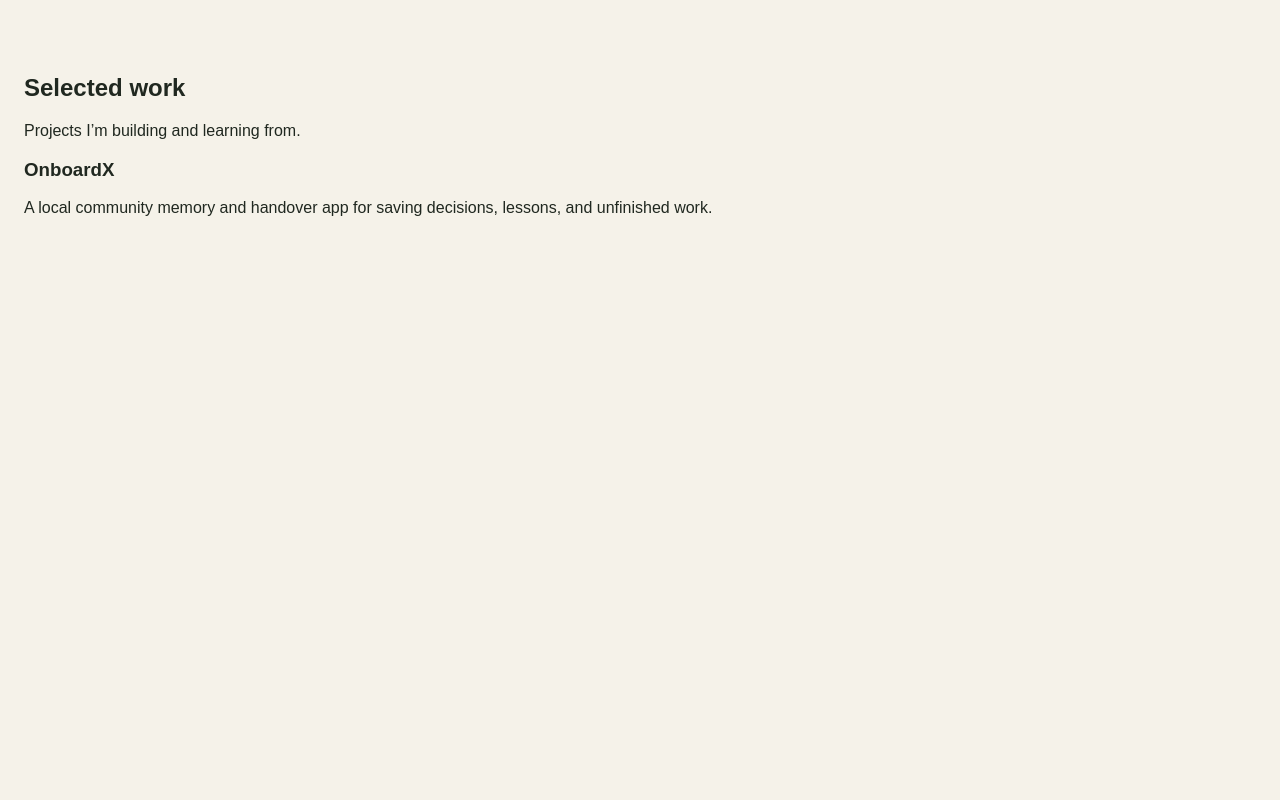
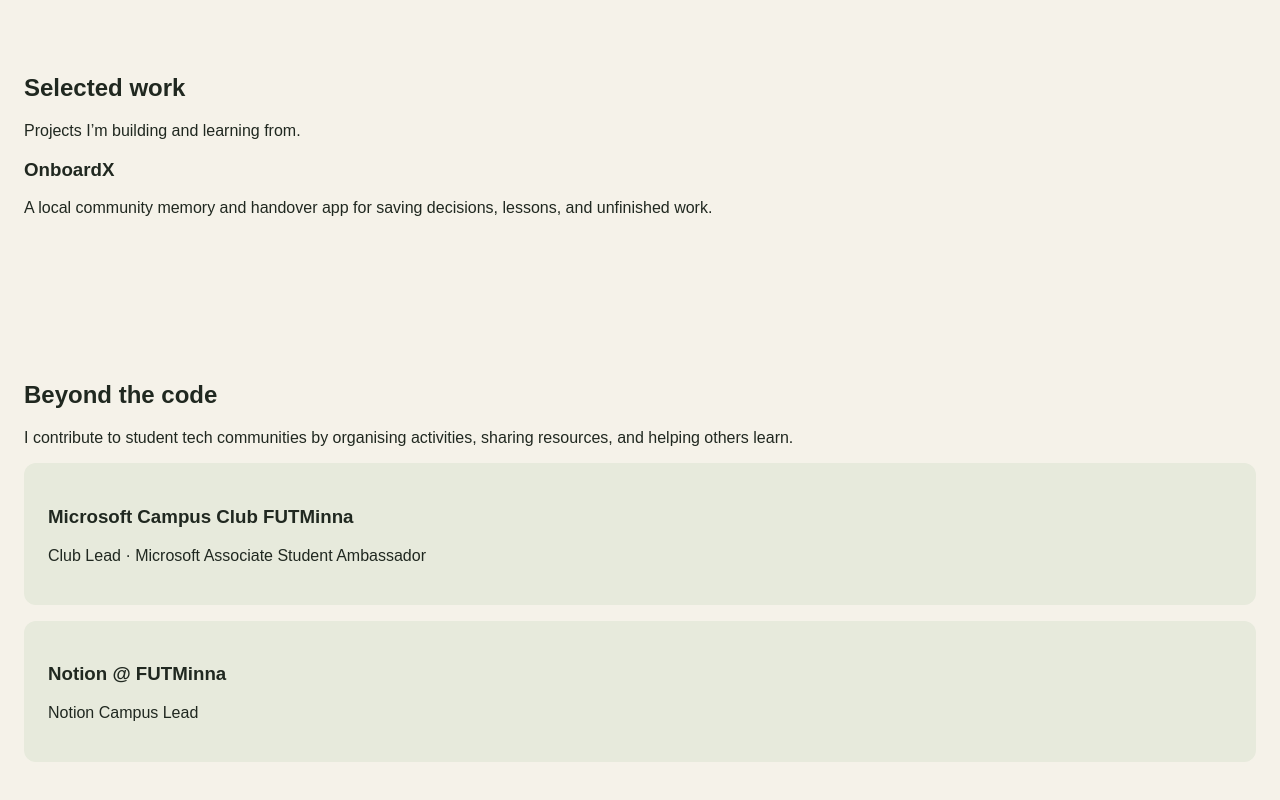
Before and after one commit to ufidscript/ufid-portfolio, a React (Vite) app: page / in a window 1280 px wide. Shown: the part 558-1358 px from the top of the page. Before the commit the page ends 855 px from the top, so only its background shows below. Built offline with nearby package versions, Linux system fonts and the light colour scheme.

Commit message:
Add community roles and Hall of Fame preview

```diff
--- a/src/App.css
+++ b/src/App.css
@@ -71,8 +71,20 @@
   }
 }
 
-.projects {
+.projects,
+.community,
+.hall-of-fame {
   max-width: 1280px;
   margin: 0 auto;
   padding: 64px 24px;
 }
+
+.community-card {
+  background-color: #e7eadc;
+  padding: 24px;
+  border-radius: 12px;
+}
+
+.community-card + .community-card {
+  margin-top: 16px;
+}
--- a/src/App.jsx
+++ b/src/App.jsx
@@ -2,6 +2,8 @@ import "./App.css";
 import Header from "./components/Header.jsx";
 import Hero from "./components/Hero.jsx";
 import Projects from "./components/Projects.jsx";
+import Community from "./components/Community.jsx";
+import HallOfFame from "./components/HallofFame.jsx";
 
 function App() {
   return (
@@ -10,6 +12,8 @@ function App() {
       <main>
         <Hero />
         <Projects />
+        <Community />
+        <HallOfFame />
       </main>
     </>
   );
--- /dev/null
+++ b/src/components/Community.jsx
@@ -0,0 +1,23 @@
+function Community() {
+  return (
+    <section id="community" className="community">
+      <h2>Beyond the code</h2>
+
+      <p>
+        I contribute to student tech communities by organising activities,
+        sharing resources, and helping others learn.
+      </p>
+      <article className="community-card">
+        <h3>Microsoft Campus Club FUTMinna</h3>
+        <p>Club Lead · Microsoft Associate Student Ambassador</p>
+      </article>
+
+      <article className="community-card">
+        <h3>Notion @ FUTMinna</h3>
+        <p>Notion Campus Lead</p>
+      </article>
+    </section>
+  );
+}
+
+export default Community;
```
